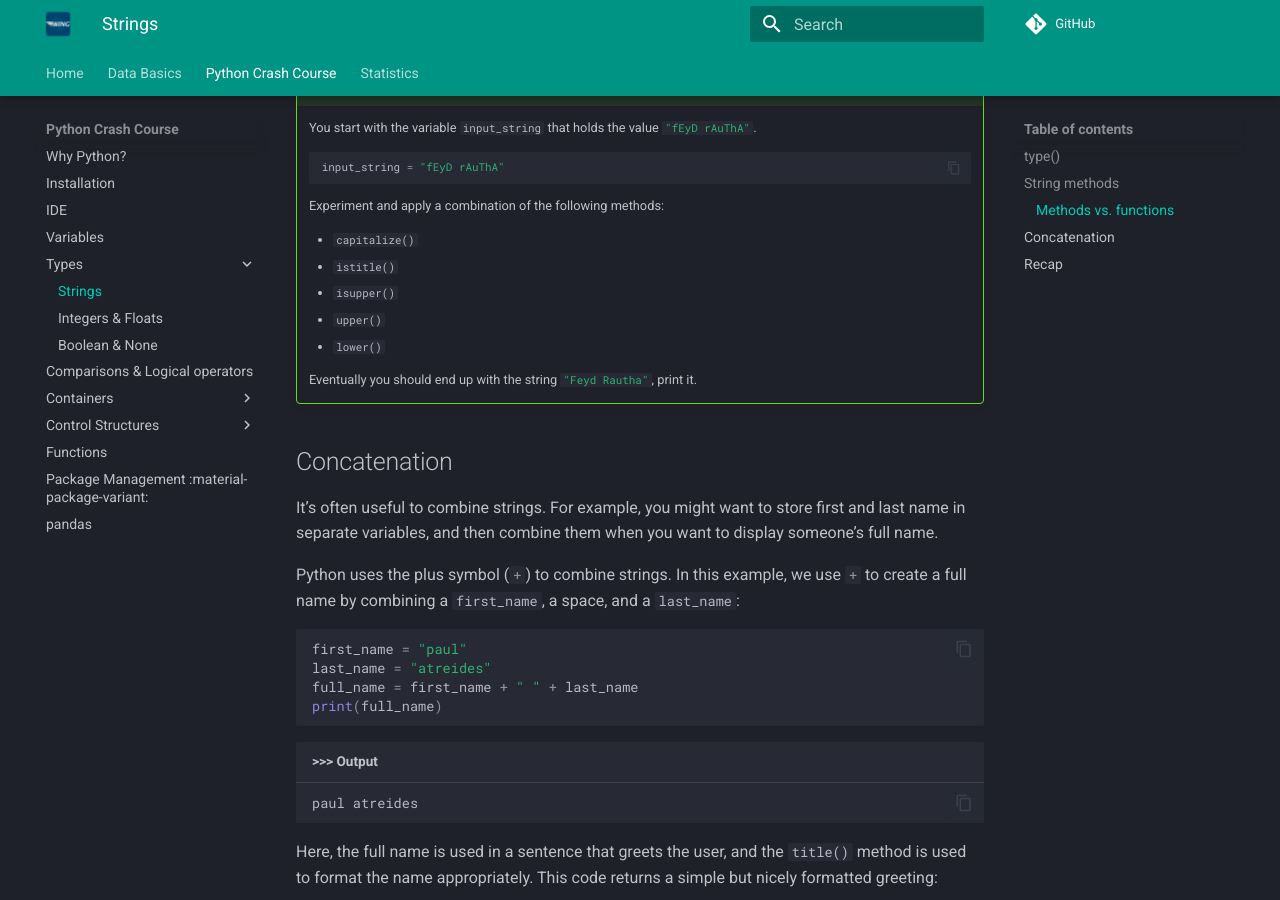
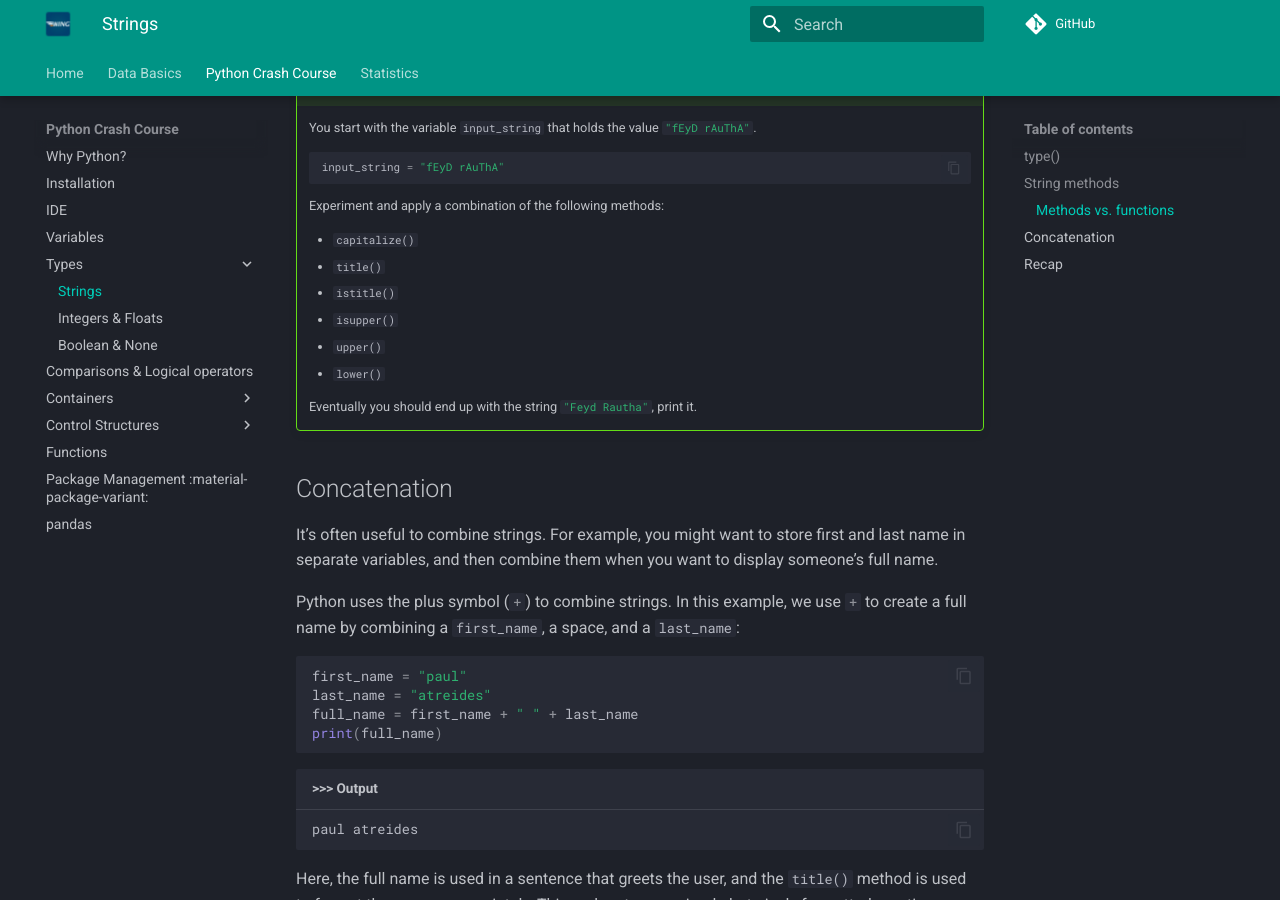
Before and after one commit to mciwing/mciwing.github.io, an MkDocs documentation site: the page built from docs/python/types/strings.md, in a window 1280 px wide and 900 px high, scrolled down 1934 px. Built offline with MkDocs 1.6.1 and Material for MkDocs 9.7.7, drawn with Linux system fonts in a browser that asks for light colours; comment, search, counter and statistics services are not loaded.

Commit message:
docs: add title method to exercise (Python Crash Course)

```diff
--- a/docs/python/types/strings.md
+++ b/docs/python/types/strings.md
@@ -103,6 +103,7 @@ On the other hand, methods are associated with objects. In this case, the
     Experiment and apply a combination of the following methods:
 
     - `capitalize()`
+    - `title()`
     - `istitle()`
     - `isupper()`
     - `upper()`
```
